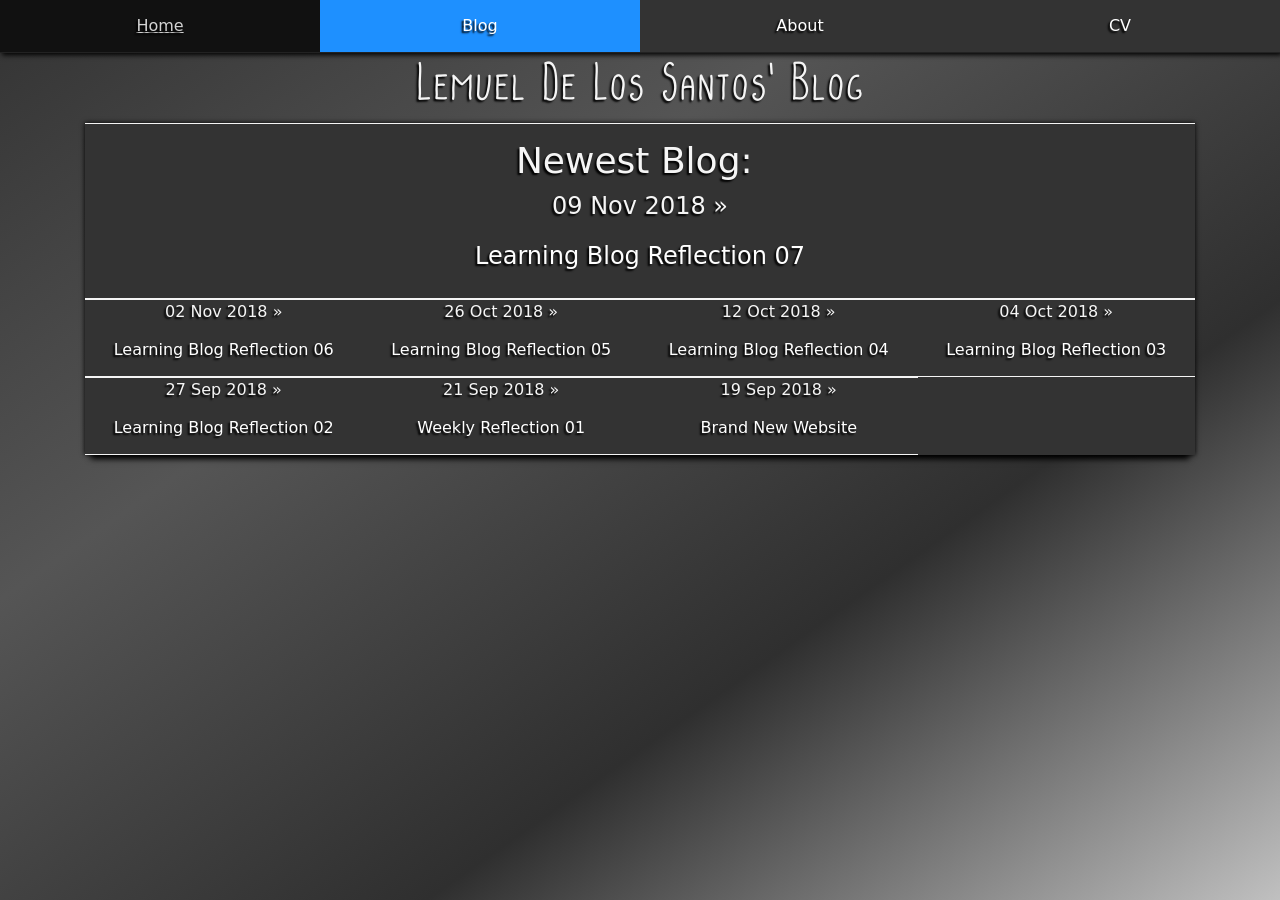
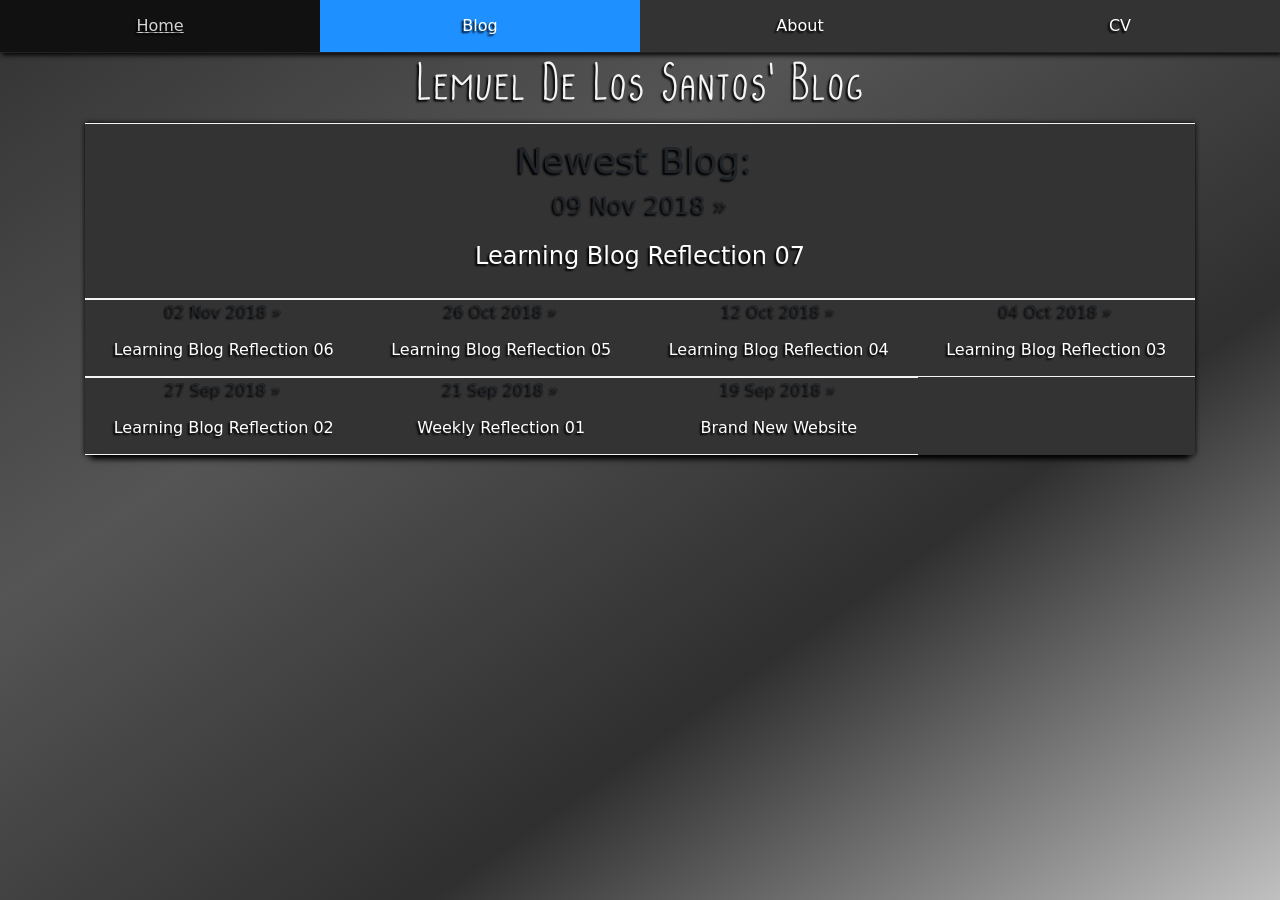
Before and after one commit to lemueldls/lemueld6200.github.io, a Jekyll site: the page built from blog/index.html, in a window 1280 px wide. Built offline with Jekyll 4.4.1, drawn with Linux system fonts in a browser that asks for light colours; the list of posts is cut into pages by our own code.

Commit message:
Update main.css

```diff
--- a/css/main.css
+++ b/css/main.css
@@ -28,7 +28,6 @@
     src: url("../MB_PotatoesAndPeas.ttf") format("truetype");
 }
 * {
-	color: whitesmoke;
 	text-align: center;
 	font-family: Comic Sans MS, Potatoes And Peas;
 	text-shadow: -2px 2px 2px black;
@@ -46,6 +45,7 @@
 }
 h1 {
 	font-size: 350%;
+	color: whitesmoke;
 	font-family: Potatoes And Peas;
 }
 p a {
```
